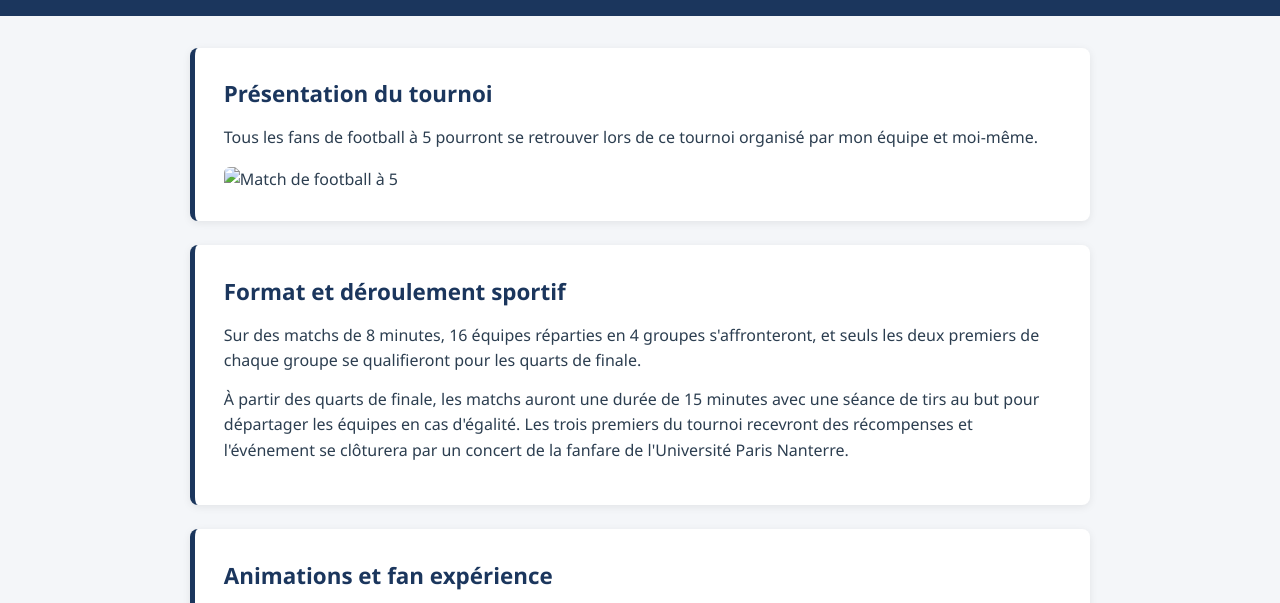
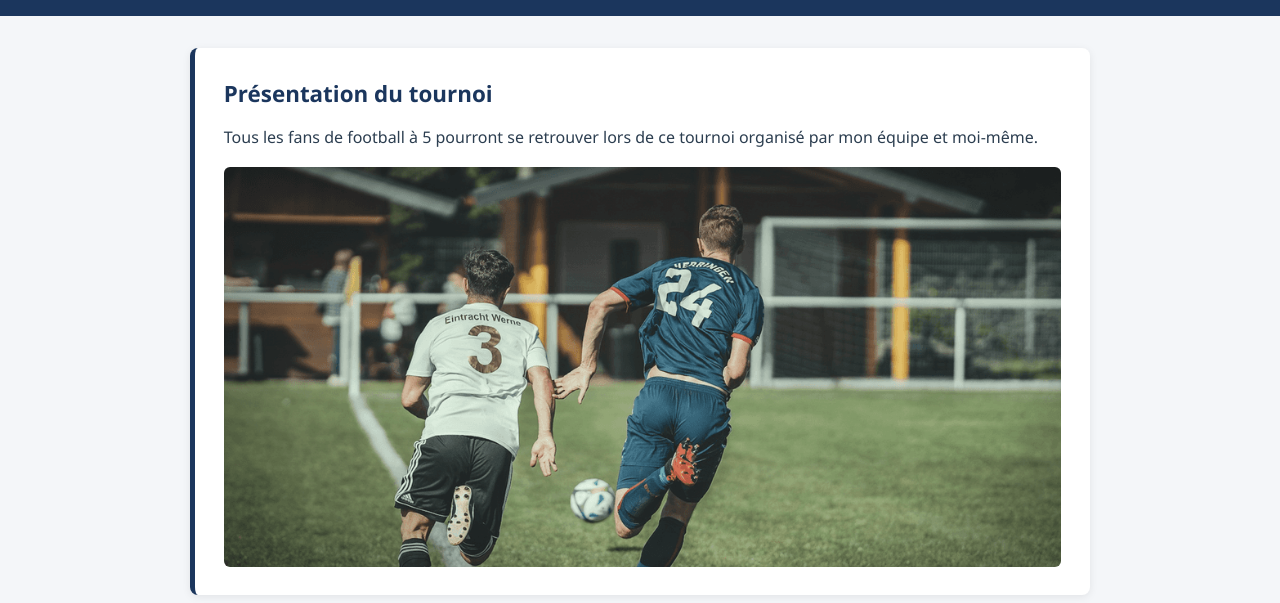
Before and after one commit to 46011471/nanterre-footcup5, a plain HTML site: page evenement.html in a window 1280 px wide. Shown: the part 120-723 px from the top of the page. Drawn offline with Linux system fonts and the light colour scheme.

Commit message:
Fix image source in evenement.html
Updated image source from foot5.jpg to foot5.png.

```diff
--- a/evenement.html
+++ b/evenement.html
@@ -25,7 +25,7 @@
         <section class="carte">
             <h2>Présentation du tournoi</h2>
             <p>Tous les fans de football à 5 pourront se retrouver lors de ce tournoi organisé par mon équipe et moi-même.</p>
-            <img src="images/foot5.jpg" alt="Match de football à 5" class="image-article">
+            <img src="images/foot5.png" alt="Match de football à 5" class="image-article">
         </section>
 
         <section class="carte">
```
